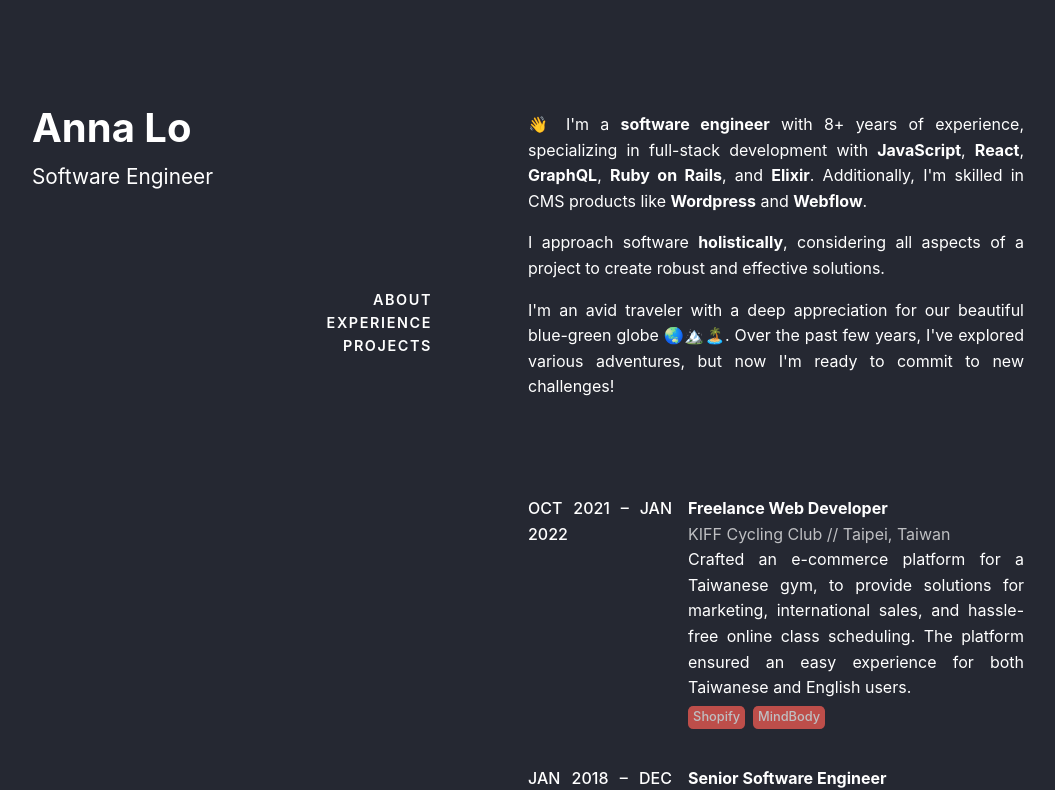
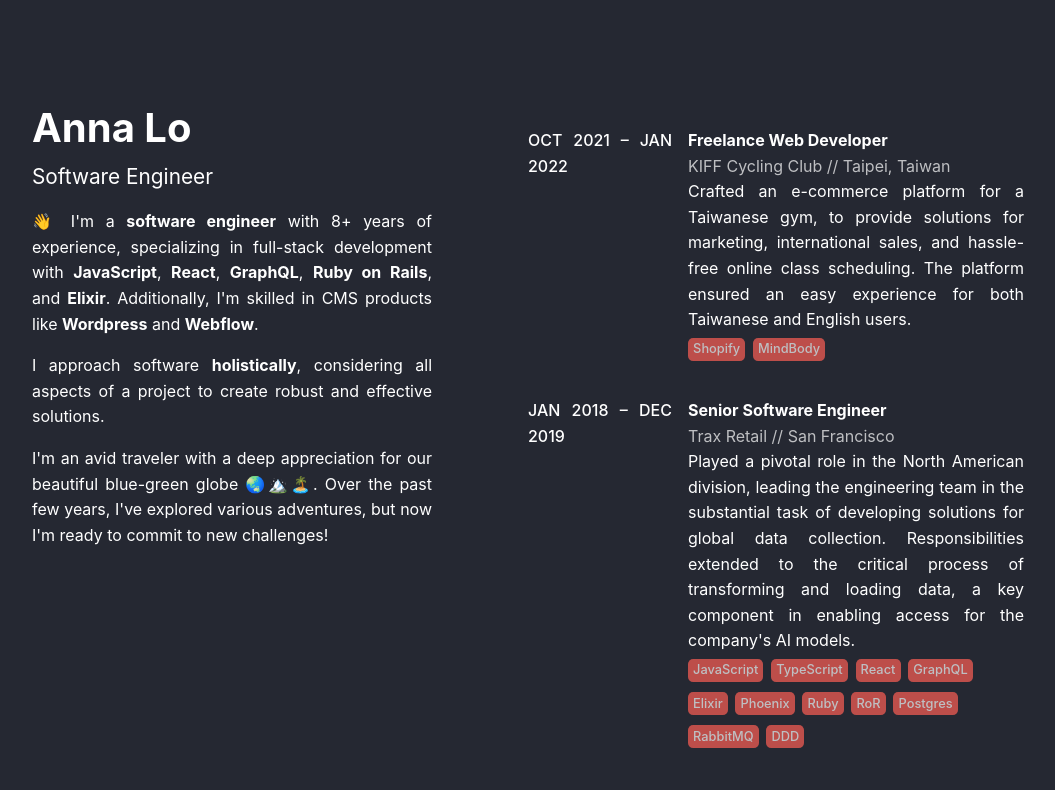
Before and after one commit to annalo/annalo.dev, a React (Create React App) app: page / in a window 1280 px wide. Shown: the top 790 px of the page, without its empty margins (160-1215 px from the left). Built offline with nearby package versions, Linux system fonts and the light colour scheme.

Commit message:
move about to left sidebar

```diff
--- a/src/Portfolio/Portfolio.js
+++ b/src/Portfolio/Portfolio.js
@@ -1,6 +1,5 @@
 import './Portfolio.css';
 import Sidebar from '../Sidebar/Sidebar';
-import About from '../About/About';
 import Experience from '../Experience/Experience';
 
 function Portfolio() {
@@ -11,7 +10,7 @@ function Portfolio() {
       </div>
 
       <div className="Portfolio-container">
-        <About />
+
         <Experience />
       </div>
     </div>
--- a/src/Sidebar/Sidebar.js
+++ b/src/Sidebar/Sidebar.js
@@ -1,13 +1,13 @@
 import './Sidebar.css';
-import SideBarMenu from './SidebarMenu';
+import About from '../About/About';
+
 
 function Sidebar () {
   return (
     <div className="Sidebar">
       <div className="Sidebar-name">Anna Lo</div>
       <div className="Sidebar-title">Software Engineer</div>
-
-      <SideBarMenu />
+      <About />
     </div>
   )
 }
```
